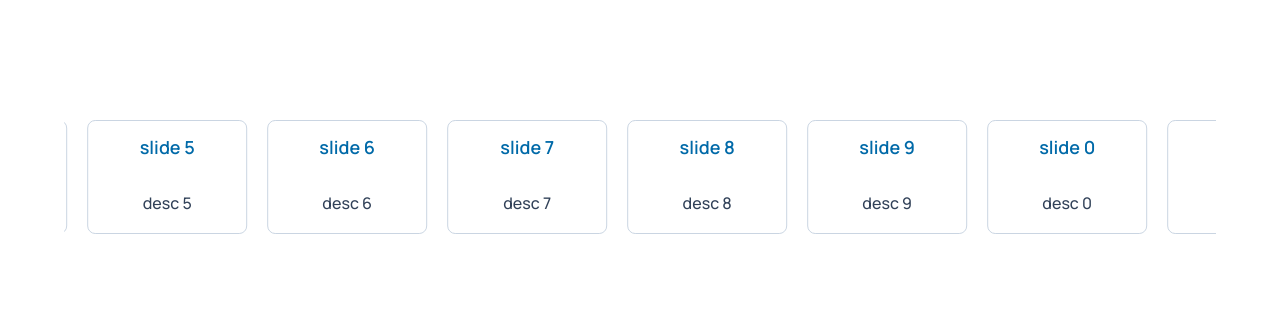
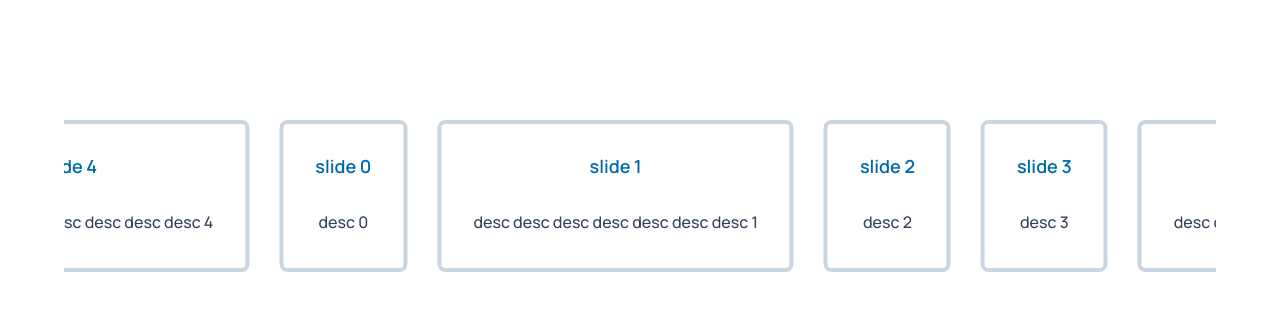
Before and after one commit to ahmad-666/react-framework, a Next.js app: page /test in a window 1280 px wide. Shown: the top 310 px of the page. Built offline with nearby package versions, Linux system fonts and the light colour scheme.

Commit message:
feat: add final AutoSlider

```diff
--- a/src/components/AutoSlider/example.tsx
+++ b/src/components/AutoSlider/example.tsx
@@ -7,25 +7,26 @@ type Slide = {
 };
 
 export default function AutoSliderExample() {
-    const slidesCount = 10;
+    const slidesCount = 5;
     const slides: Slide[] = Array.from({ length: slidesCount }, (_, i) => ({
         id: i,
         name: `slide ${i}`,
-        desc: `desc ${i}`
+        desc: Math.random() > 0.5 ? `desc ${i}` : `desc desc desc desc desc desc desc ${i}`
     }));
 
     return (
         <div>
             <AutoSlider
+                playing
                 slides={slides}
                 cloneCounts={2}
-                duration={30_000}
-                spacing={20}
-                pauseOnHover={false}
+                duration={3_000}
+                spacing={30}
+                pauseOnHover
                 reverse={false}
             >
                 {({ name, desc }) => (
-                    <div className='flex w-40 flex-col items-center gap-8 rounded-md border border-slate-300 p-4'>
+                    <div className='flex w-auto flex-col items-center gap-8 rounded-md border-4 border-slate-300 p-8'>
                         <p className='text-title-lg text-sky-700'>{name}</p>
                         <p className='text-body-md text-slate-700'>{desc}</p>
                     </div>
--- a/src/components/AutoSlider/index.tsx
+++ b/src/components/AutoSlider/index.tsx
@@ -4,9 +4,10 @@ import { useRef, useState, useEffect, useCallback, Fragment, type ReactNode, typ
 import styles from './styles.module.css';
 
 type Props<T> = {
+    playing?: boolean;
     slides: T[];
     cloneCounts?: number;
-    /** animation duration in milliseconds */
+    /** animation duration in milliseconds for 1 full loop */
     duration?: number;
     spacing?: number;
     reverse?: boolean;
@@ -17,6 +18,7 @@ type Props<T> = {
 };
 
 export default function AutoSlider<T>({
+    playing = true,
     slides = [],
     cloneCounts = 2,
     duration = 30_000,
@@ -28,19 +30,20 @@ export default function AutoSlider<T>({
     className = ''
 }: Props<T>) {
     const container = useRef<HTMLDivElement>(null!);
-    const [start, setStart] = useState(0);
-    const [end, setEnd] = useState(0);
+    const [position, setPosition] = useState({ start: 0, end: 0 });
     const calcMovement = useCallback(
         (elm: HTMLDivElement) => {
-            // each slide can have different sizing
-            const prevSlides = Array.from(elm.querySelectorAll('.slide.prev')) as HTMLElement[];
+            //* each slide can have different sizing
             const mainSlides = Array.from(elm.querySelectorAll('.slide.main')) as HTMLElement[];
-            const prevSlidesSize = prevSlides.reduce((sum, slide) => sum + slide.offsetWidth, 0);
-            const mainSlidesSize = mainSlides.reduce((sum, slide) => sum + slide.offsetWidth, 0);
-            setStart(prevSlidesSize);
-            setEnd((!reverse ? -1 : 1) * (prevSlidesSize + mainSlidesSize));
+            const start = mainSlides.at(0)?.offsetLeft || 0;
+            const end =
+                start + mainSlides.reduce((sum, slide) => sum + slide.offsetWidth, 0) + mainSlides.length * spacing; //OR mainSlides.at(-1)?.offsetLeft + mainSlides.at(-1)?.offsetWidth + spacing
+            setPosition({
+                start: -start,
+                end: -end
+            });
         },
-        [reverse]
+        [spacing]
     );
     useEffect(() => {
         const elm = container.current;
@@ -55,16 +58,24 @@ export default function AutoSlider<T>({
     }, [calcMovement]);
 
     return (
-        <div className={`overflow-hidden ${className}`}>
+        <div
+            ref={container}
+            className={`overflow-hidden ${styles.container} ${className}`}
+            style={
+                {
+                    '--duration': `${duration}ms`,
+                    '--start': `${position.start}px`,
+                    '--end': `${position.end}px`,
+                    '--playing-state': playing ? 'running' : 'paused',
+                    '--hover-state': !playing || pauseOnHover ? 'paused' : 'running',
+                    '--direction': reverse ? 'reverse' : 'normal'
+                } as CSSProperties
+            }
+        >
             <div
-                ref={container}
-                className={`flex flex-nowrap ${styles.container}`}
+                className={`flex flex-nowrap ${styles.slider}`}
                 style={
                     {
-                        '--duration': `${duration}ms`,
-                        '--start': `${start}px`,
-                        '--end': `${end}px`,
-                        '--hover-state': pauseOnHover ? 'paused' : 'running',
                         gap: `${spacing}px`
                     } as CSSProperties
                 }
--- a/src/components/AutoSlider/styles.module.css
+++ b/src/components/AutoSlider/styles.module.css
@@ -1,12 +1,18 @@
 .container {
-    animation: auto-slider var(--duration) linear infinite;
+    .slider {
+        animation: auto-slider var(--duration) linear infinite;
+        animation-play-state: var(--playing-state);
+        animation-direction: var(--direction);
+    }
     &:hover {
-        animation-play-state: var(--hover-state);
+        .slider {
+            animation-play-state: var(--hover-state);
+        }
     }
 }
 @keyframes auto-slider {
     from {
-        transform: translateX(--start);
+        transform: translateX(var(--start));
     }
     to {
         transform: translateX(var(--end));
```
